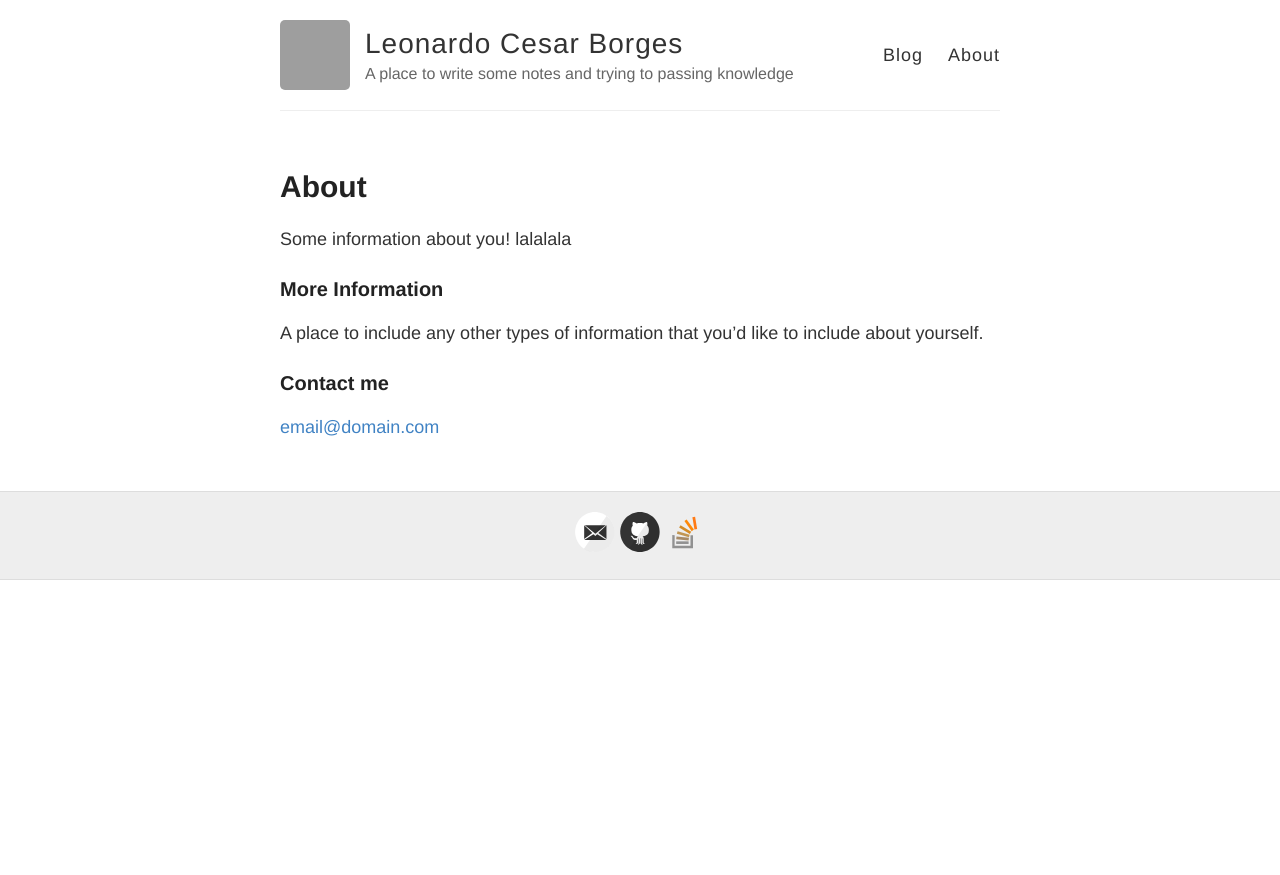
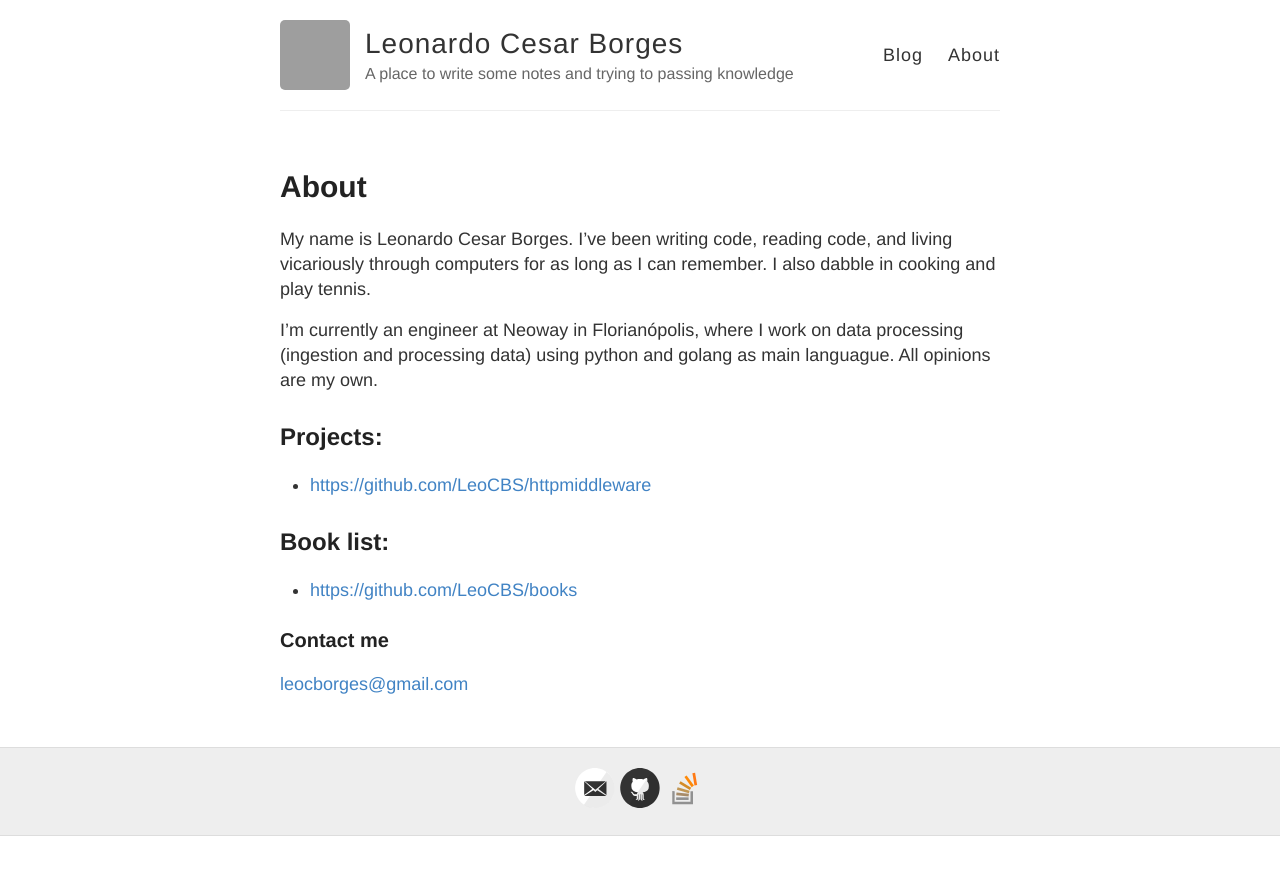
Before and after one commit to LeoCBS/leocbs.github.io, a Jekyll site: the page built from about.md, in a window 1280 px wide. Shown: the top 875 px of the page. Built offline with Jekyll 4.4.1, drawn with Linux system fonts in a browser that asks for light colours; grey boxes are pictures that could not be loaded.

Commit message:
update about

```diff
--- a/about.md
+++ b/about.md
@@ -4,12 +4,20 @@ title: About
 permalink: /about/
 ---
 
-Some information about you! lalalala
+My name is Leonardo Cesar Borges. I've been writing code, reading code, and living vicariously through computers for as long as I can remember. I also dabble in cooking and play tennis.
 
-### More Information
+I'm currently an engineer at Neoway in Florianópolis, where I work on data processing (ingestion and processing data) using python and golang as main languague.
+All opinions are my own.
 
-A place to include any other types of information that you'd like to include about yourself.
+
+## Projects:
+
+ * [https://github.com/LeoCBS/httpmiddleware](https://github.com/LeoCBS/httpmiddleware)
+
+## Book list:
+
+ * [https://github.com/LeoCBS/books](https://github.com/LeoCBS/books)
 
 ### Contact me
 
-[email@domain.com](mailto:email@domain.com)
+[leocborges@gmail.com](mailto:leocborges@gmail.com)
```
Also changed, not shown: README.md.
